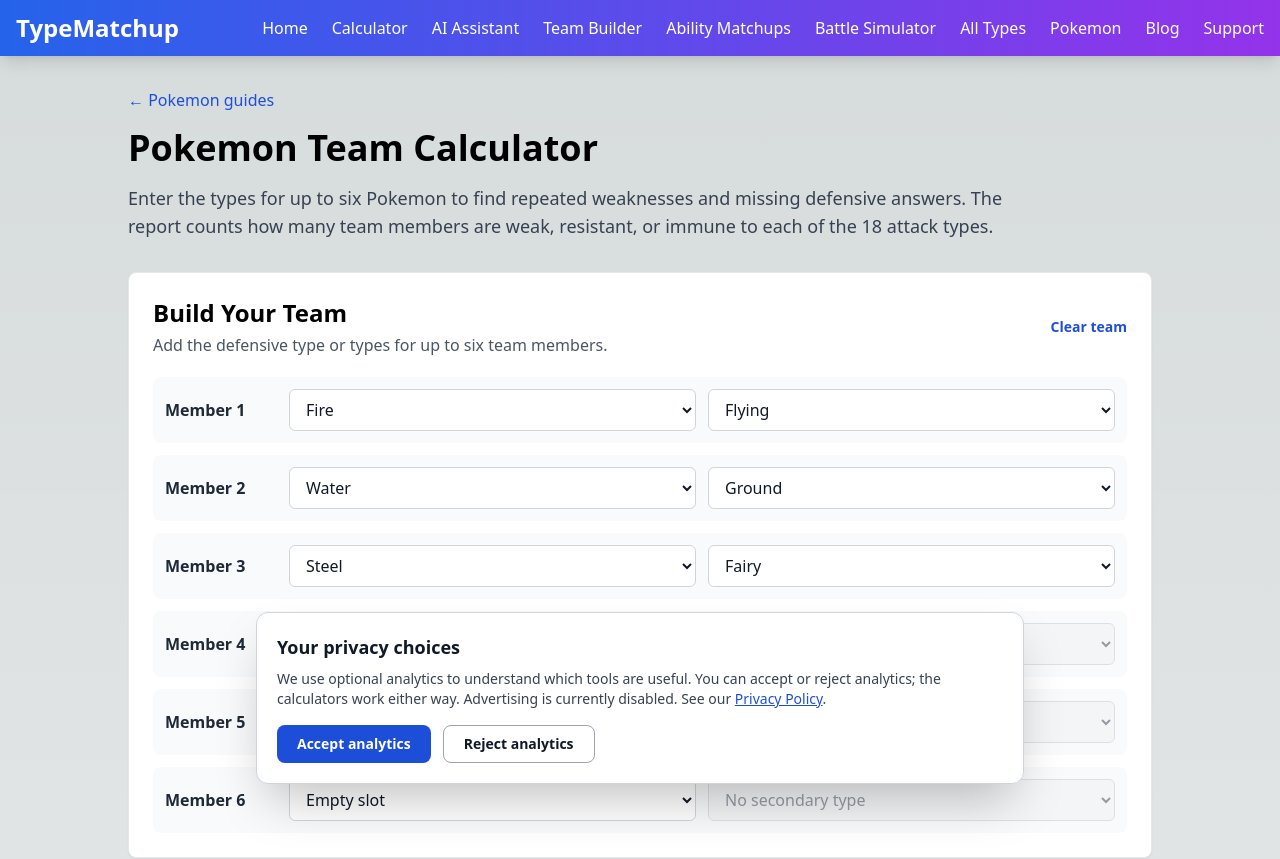
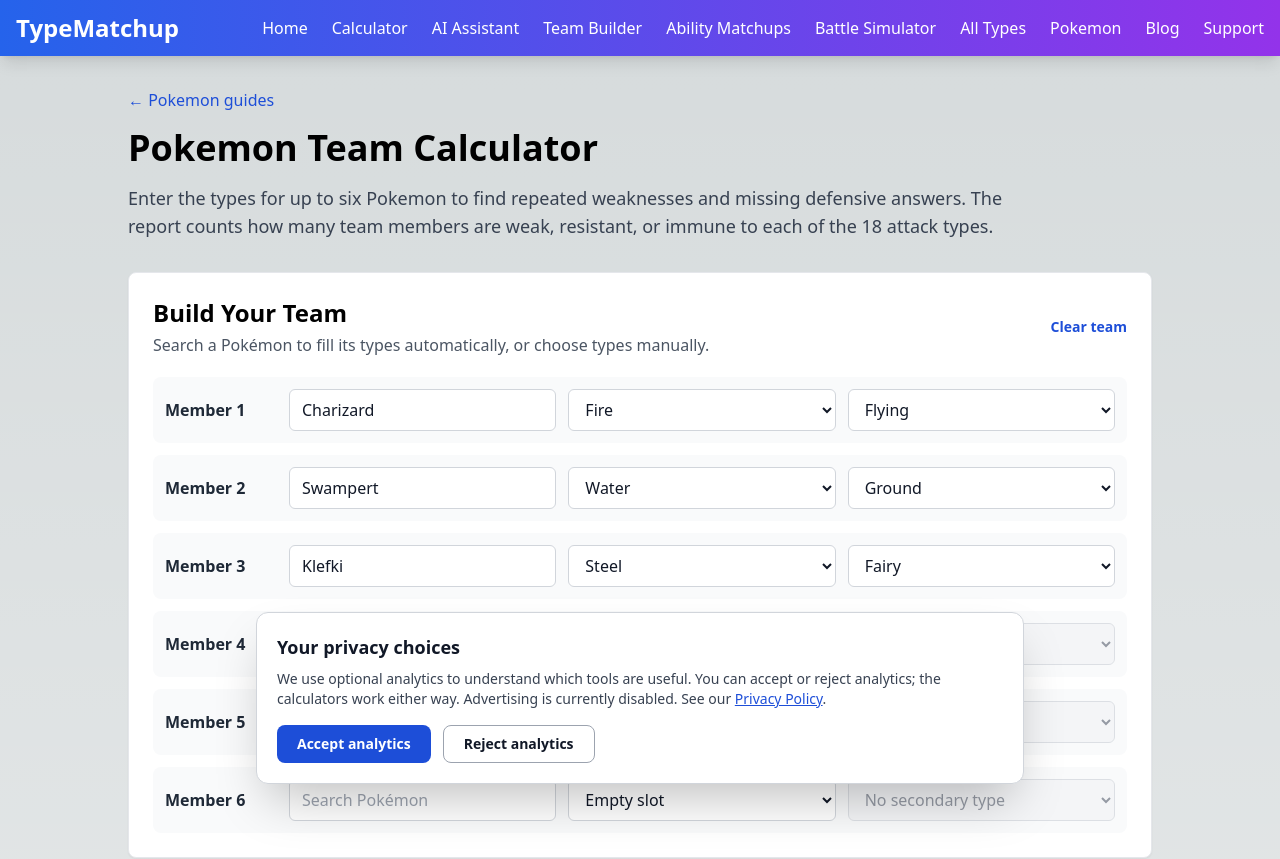
Before and after one commit to lincyang720/type-chart-calculator, a Next.js app: page /pokemon/team-calculator in a window 1280 px wide. Shown: the top 859 px of the page. Built offline with nearby package versions, Linux system fonts and the light colour scheme.

Commit message:
Add Pokemon search to team builder

```diff
--- a/components/TeamTypeCalculator.tsx
+++ b/components/TeamTypeCalculator.tsx
@@ -6,6 +6,7 @@ import TypeBadge from '@/components/TypeBadge';
 import { calculateMultiplier } from '@/lib/typeCalculations';
 import { TypeId } from '@/lib/types';
 import typesData from '@/data/types.json';
+import pokemonData from '@/data/pokemon.json';
 
 const ALL_TYPES: TypeId[] = [
   'normal', 'fire', 'water', 'electric', 'grass', 'ice',
@@ -14,21 +15,27 @@ const ALL_TYPES: TypeId[] = [
 ];
 
 type TeamMember = {
+  name: string;
   type1: TypeId | '';
   type2: TypeId | '';
 };
 
 const INITIAL_TEAM: TeamMember[] = [
-  { type1: 'fire', type2: 'flying' },
-  { type1: 'water', type2: 'ground' },
-  { type1: 'steel', type2: 'fairy' },
-  { type1: '', type2: '' },
-  { type1: '', type2: '' },
-  { type1: '', type2: '' },
+  { name: 'Charizard', type1: 'fire', type2: 'flying' },
+  { name: 'Swampert', type1: 'water', type2: 'ground' },
+  { name: 'Klefki', type1: 'steel', type2: 'fairy' },
+  { name: '', type1: '', type2: '' },
+  { name: '', type1: '', type2: '' },
+  { name: '', type1: '', type2: '' },
 ];
 
 function getTypeName(typeId: TypeId) {
   return typesData.types.find(type => type.id === typeId)?.name ?? typeId;
+}
+
+function findPokemon(name: string) {
+  const query = name.trim().toLowerCase();
+  return pokemonData.pokemon.find(pokemon => pokemon.name.toLowerCase() === query);
 }
 
 export default function TeamTypeCalculator() {
@@ -41,12 +48,27 @@ export default function TeamTypeCalculator() {
 
       if (field === 'type1') {
         return {
+          ...member,
+          name: '',
           type1: value,
           type2: value === '' || member.type2 === value ? '' : member.type2,
         };
       }
 
       return { ...member, type2: value };
+    }));
+  };
+
+  const updatePokemonName = (index: number, name: string) => {
+    const pokemon = findPokemon(name);
+    setTeam(current => current.map((member, memberIndex) => {
+      if (memberIndex !== index) return member;
+      if (!pokemon) return { ...member, name };
+      return {
+        name: pokemon.name,
+        type1: pokemon.types[0] as TypeId,
+        type2: (pokemon.types[1] as TypeId | undefined) ?? '',
+      };
     }));
   };
 
@@ -78,11 +100,11 @@ export default function TeamTypeCalculator() {
         <div className="flex flex-wrap items-center justify-between gap-3 mb-5">
           <div>
             <h2 className="text-2xl font-bold">Build Your Team</h2>
-            <p className="text-gray-600 mt-1">Add the defensive type or types for up to six team members.</p>
+            <p className="text-gray-600 mt-1">Search a Pokémon to fill its types automatically, or choose types manually.</p>
           </div>
           <button
             type="button"
-            onClick={() => setTeam(team.map(() => ({ type1: '', type2: '' })))}
+            onClick={() => setTeam(team.map(() => ({ name: '', type1: '', type2: '' })))}
             className="text-sm font-semibold text-blue-700 hover:underline"
           >
             Clear team
@@ -91,8 +113,17 @@ export default function TeamTypeCalculator() {
 
         <div className="space-y-3">
           {team.map((member, index) => (
-            <div key={index} className="grid sm:grid-cols-[7rem_1fr_1fr] gap-3 items-center bg-gray-50 p-3 rounded-lg">
+            <div key={index} className="grid gap-3 bg-gray-50 p-3 rounded-lg sm:grid-cols-[7rem_1fr_1fr_1fr] sm:items-center">
               <span className="font-semibold text-gray-800">Member {index + 1}</span>
+              <label className="sr-only" htmlFor={`team-pokemon-${index}`}>Member {index + 1} Pokémon name</label>
+              <input
+                id={`team-pokemon-${index}`}
+                list="team-pokemon-names"
+                value={member.name}
+                onChange={event => updatePokemonName(index, event.target.value)}
+                placeholder="Search Pokémon"
+                className="w-full px-3 py-2 border border-gray-300 rounded-md bg-white text-gray-900 focus:ring-2 focus:ring-blue-500"
+              />
               <label className="sr-only" htmlFor={`team-primary-${index}`}>Member {index + 1} primary type</label>
               <select
                 id={`team-primary-${index}`}
@@ -118,6 +149,9 @@ export default function TeamTypeCalculator() {
               </select>
             </div>
           ))}
+          <datalist id="team-pokemon-names">
+            {pokemonData.pokemon.map(pokemon => <option key={pokemon.id} value={pokemon.name} />)}
+          </datalist>
         </div>
       </section>
 
```
